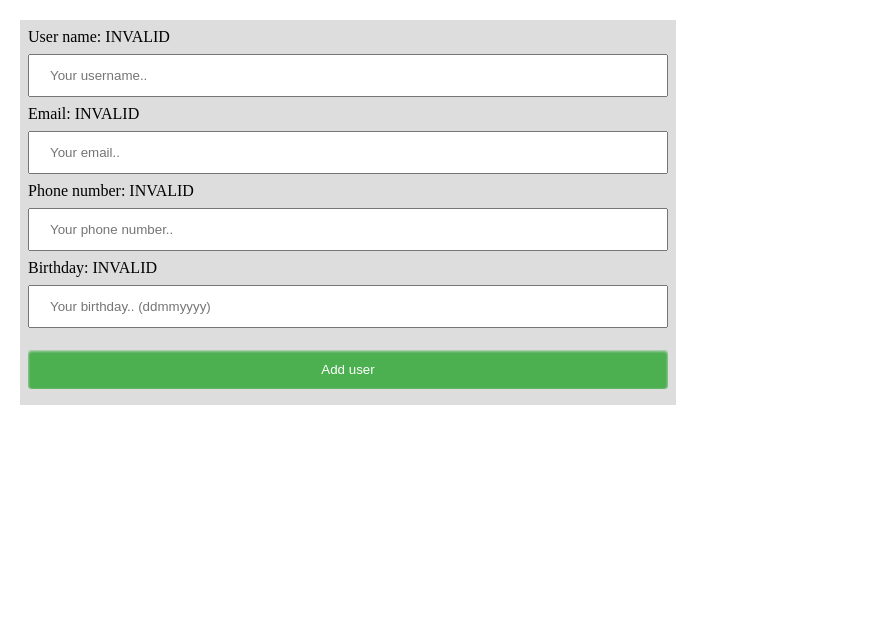
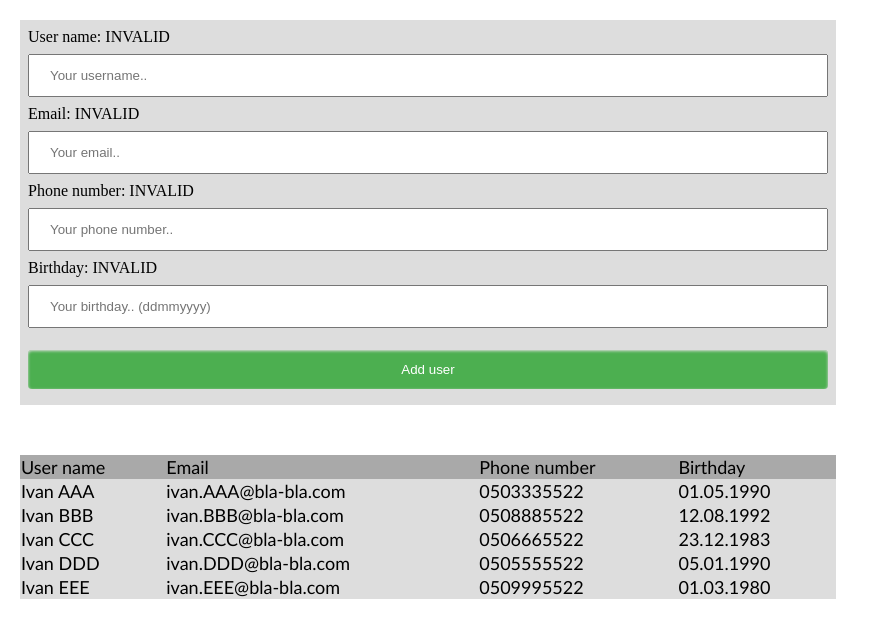
Before and after one commit to vaReliy/ng-test-task, an Angular app: page / in a window 1280 px wide. Shown: the top 638 px of the page, without its empty margins (0-879 px from the left). Built offline with nearby package versions, Linux system fonts and the light colour scheme; data requests are answered from the project's data file.

Commit message:
fixed tableComponent (added tag into app.component.html), restructured components, updates styles

```diff
--- a/src/app/app.component.html
+++ b/src/app/app.component.html
@@ -1 +1,2 @@
 <app-form></app-form>
+<app-table></app-table>
--- a/src/app/app.module.ts
+++ b/src/app/app.module.ts
@@ -2,9 +2,9 @@ import {BrowserModule} from '@angular/platform-browser';
 import {NgModule} from '@angular/core';
 
 import {AppComponent} from './app.component';
-import {FormComponent} from './form/form.component';
+import {FormComponent} from './components/form/form.component';
 import {ReactiveFormsModule} from '@angular/forms';
-import {TableComponent} from './table/table.component';
+import {TableComponent} from './components/table/table.component';
 import {HttpClientModule} from '@angular/common/http';
 import {ApiService} from './service/api.service';
 
--- a/src/app/form/form.component.css
+++ b/src/app/components/form/form.component.css
@@ -1,5 +1,5 @@
 form {
-  width: 40em;
+  width: 800px;
   background-color: #dddddd;
   display: block;
   margin: 8px 0;
--- /dev/null
+++ b/src/app/components/table/table.component.css
@@ -0,0 +1,31 @@
+table {
+  background-color: #dddddd;
+  font-size: 18px;
+  font-family: "Trebuchet MS", Arial, Helvetica, sans-serif;
+  border-collapse: collapse;
+  border-spacing: 0;
+  width: 816px;
+  margin: 50px 0;
+  padding: 8px;
+}
+
+thead {
+  background-color: darkgray;
+}
+
+/*tbody {
+  display: table-row-group;
+  vertical-align: middle;
+  border-color: inherit;
+}
+
+td {
+  display: table-cell;
+  vertical-align: inherit;
+}
+
+tr {
+  display: table-row;
+  vertical-align: inherit;
+  border-color: inherit;
+}*/
--- /dev/null
+++ b/src/app/components/table/table.component.html
@@ -0,0 +1,19 @@
+<table>
+  <thead>
+    <tr>
+      <td> User name </td>
+      <td> Email </td>
+      <td> Phone number </td>
+      <td> Birthday </td>
+    </tr>
+  </thead>
+  <tbody>
+    <tr *ngFor="let user of users">
+      <td> {{ user.userName }} </td>
+      <td> {{ user.email }} </td>
+      <td> {{ user.phoneNumber }} </td>
+      <td> {{ user.birthday }} </td>
+    </tr>
+  </tbody>
+
+</table>
--- /dev/null
+++ b/src/app/components/table/table.component.ts
@@ -0,0 +1,32 @@
+import {Component, Input, OnInit} from '@angular/core';
+import {User} from '../../models/user.model';
+import {ApiService} from '../../service/api.service';
+
+@Component({
+  selector: 'app-table',
+  templateUrl: './table.component.html',
+  styleUrls: ['./table.component.css'],
+  providers: [ApiService]
+})
+export class TableComponent implements OnInit {
+  private _users: User[];
+
+  constructor(private apiService: ApiService) {
+  }
+
+  ngOnInit() {
+    this.apiService.getUsers().subscribe((users: User[]) => {
+      this._users = users;
+      this.sortByEmail(); // fixme: temporary solution
+    });
+  }
+
+  private sortByEmail() {
+    const compare = (a, b) => a.email.localeCompare(b.email);
+    this._users = this._users.sort(compare);
+  }
+
+  get users(): User[] {
+    return this._users;
+  }
+}
--- a/src/app/table/table.component.html
+++ /dev/null
@@ -1 +0,0 @@
-<p>Test!!!</p>
--- a/src/app/table/table.component.ts
+++ /dev/null
@@ -1,22 +0,0 @@
-import {Component, OnInit} from '@angular/core';
-import {User} from '../models/user.model';
-import {ApiService} from '../service/api.service';
-
-@Component({
-  selector: 'app-table',
-  templateUrl: './table.component.html',
-  styleUrls: ['./table.component.css'],
-  providers:  [ ApiService ]
-})
-export class TableComponent implements OnInit { // fixme: the component doesn't work
-  // private users: Observable<User[]>;
-
-  constructor(private apiService: ApiService) {}
-
-  ngOnInit() {
-    this.apiService.getUsers().subscribe((users: User[]) => {
-      console.log(users);
-    });
-  }
-
-}
```
Also changed, not shown: src/app/components/form/form.component.html (renamed from src/app/form/form.component.html), src/app/components/form/form.component.ts (renamed from src/app/form/form.component.ts), src/app/table/table.component.css (deleted), 2 other files (tests, documents, lock files or other folders).
